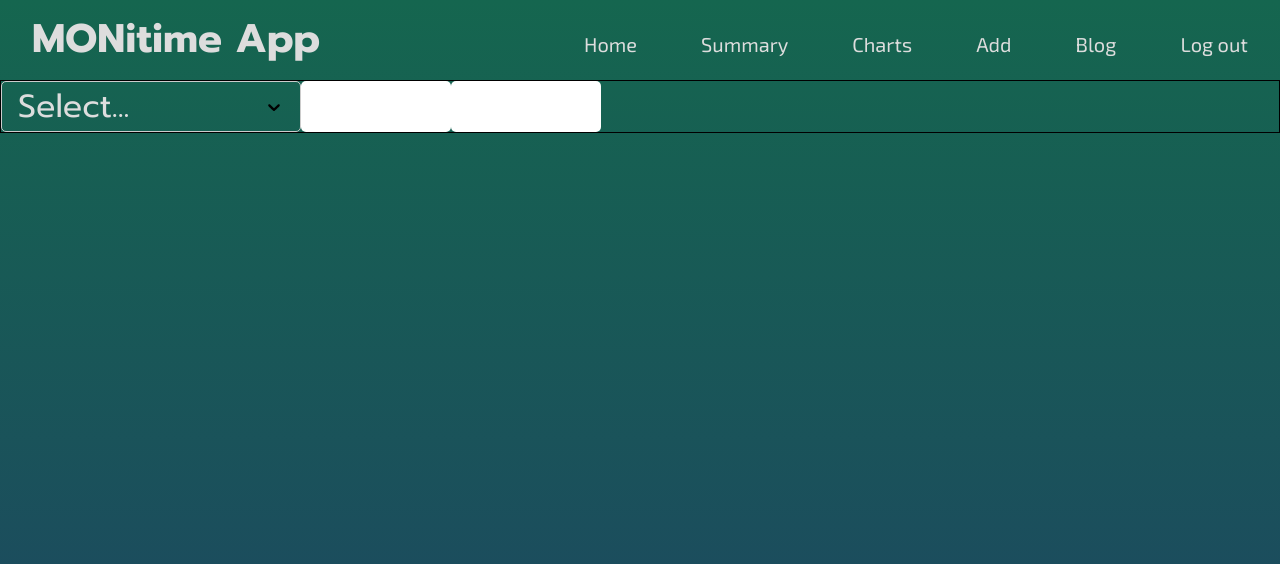
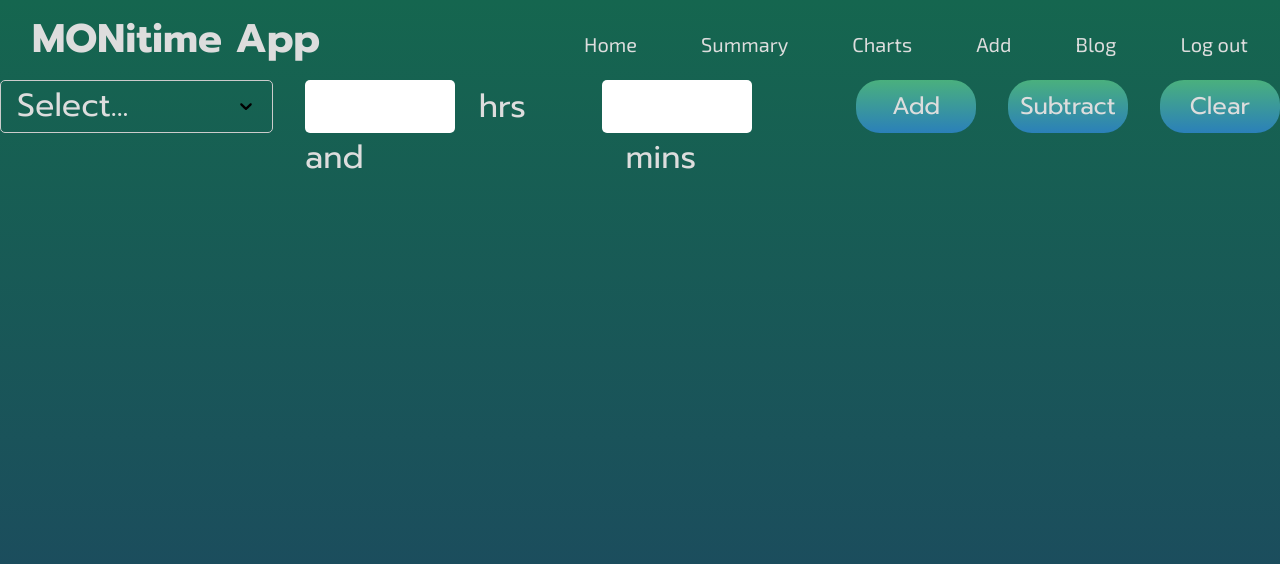
Before and after one commit to aramind/first-web-dev-portfolio, a React (Create React App) app in the folder p3-react-app/: page /monitimeapp/add in a window 1280 px wide. Shown: the top 564 px of the page. Built offline with nearby package versions, Linux system fonts and the light colour scheme.

Commit message:
feat: creating and adding the add, subtract, and clear button of the Add page

```diff
--- a/p3-react-app/src/components/AddPageInputForm.css
+++ b/p3-react-app/src/components/AddPageInputForm.css
@@ -5,4 +5,10 @@
   color: black;
   border-radius: 5px;
   border: none;
+  height: 100%;
 }
+
+.add-page-input-form__label {
+  font-size: 2rem;
+  height: 100%;
+}
--- a/p3-react-app/src/components/AddPageInputForm.js
+++ b/p3-react-app/src/components/AddPageInputForm.js
@@ -1,14 +1,17 @@
 import "./AddPageInputForm.css";
 import React from "react";
 
-const AddPageInputForm = ({ max, className }) => {
+const AddPageInputForm = ({ max, className, label }) => {
   return (
+    <div className="add-page-input-form">
       <input
         className={className}
         type="number"
         min="0"
         max={max}
       />
+      <label className="add-page-input-form__label">&nbsp;&nbsp;{label}</label>
+    </div>
   );
 };
 
--- /dev/null
+++ b/p3-react-app/src/components/Button.css
@@ -0,0 +1,11 @@
+button {
+  height: 100%;
+  width: 120px;
+  border-radius: 1.5rem;
+
+  background-image: linear-gradient(180deg, #4ab07e, #2b80b9);
+  border: none;
+
+  font-size: 1.5rem;
+  cursor: pointer;
+}
--- /dev/null
+++ b/p3-react-app/src/components/Button.js
@@ -0,0 +1,8 @@
+import "./Button.css";
+import React from "react";
+
+const Button = ({ label }) => {
+  return <button className="className">{label}</button>;
+};
+
+export default Button;
--- a/p3-react-app/src/pages/AddPage.css
+++ b/p3-react-app/src/pages/AddPage.css
@@ -1,12 +1,20 @@
 .add-page__inputs {
   display: flex;
-  justify-content: flex-start;
+  justify-content: center;
   align-items: stretch;
 
   /* background-color: aquamarine; */
-  border: 1px solid black;
+  /* border: 1px solid black; */
+  gap: 2rem;
+
+  height: 3.3rem;
 }
 
-.add-page__input {
-  width: 5rem;
+.add-page__buttons {
+  /* background-color: aqua; */
+  height: 100%;
+  display: flex;
+  justify-content: center;
+  align-items: center;
+  gap: 2rem;
 }
--- a/p3-react-app/src/pages/AddPage.js
+++ b/p3-react-app/src/pages/AddPage.js
@@ -2,6 +2,7 @@ import "./AddPage.css";
 import React from "react";
 import AddPageInputForm from "../components/AddPageInputForm";
 import DropdownList from "../components/DropdownList";
+import Button from "../components/Button";
 
 const AddPage = () => {
   const options = [
@@ -31,11 +32,19 @@ const AddPage = () => {
         <AddPageInputForm
           className="add-page__input input--hr"
           max={24}
+          label="hrs and"
         />
         <AddPageInputForm
           className="add-page__input input--min"
           max={60}
+          label="mins"
         />
+
+        <div className="add-page__buttons">
+          <Button label="Add" />
+          <Button label="Subtract" />
+          <Button label="Clear" />
+        </div>
       </div>
     </div>
   );
```
Lines whose indentation alone changed are shown as unchanged.
